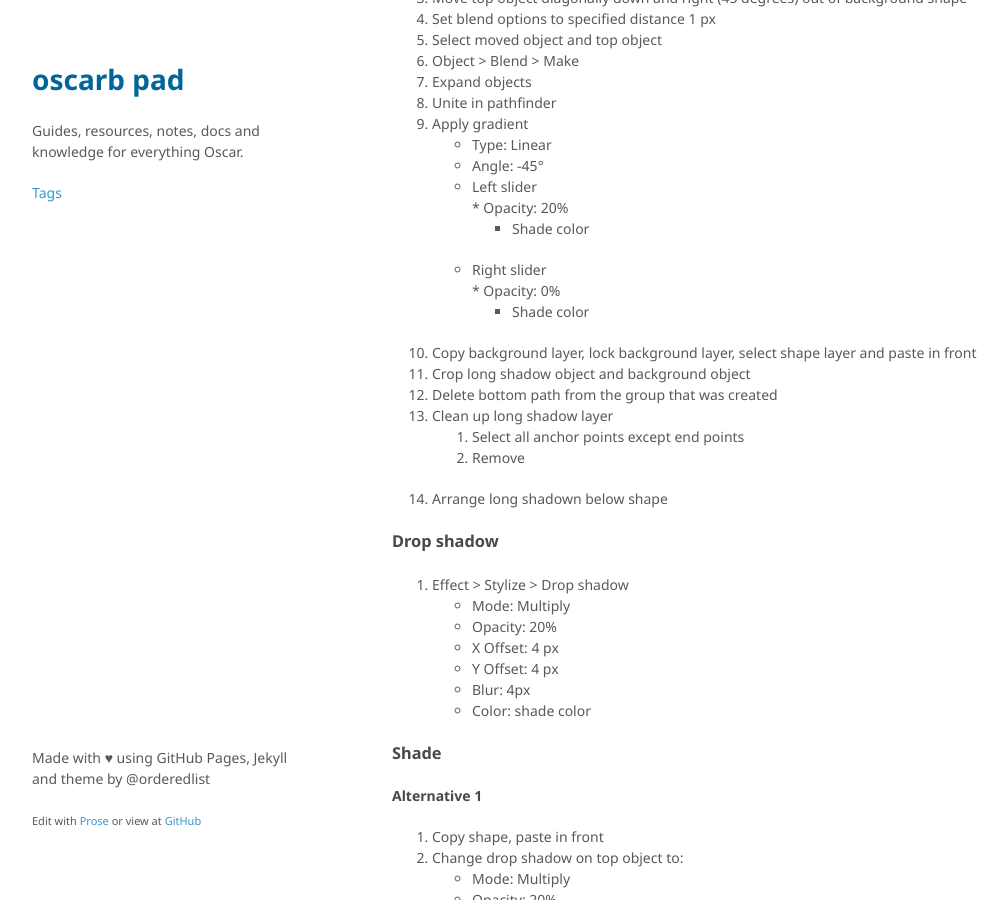
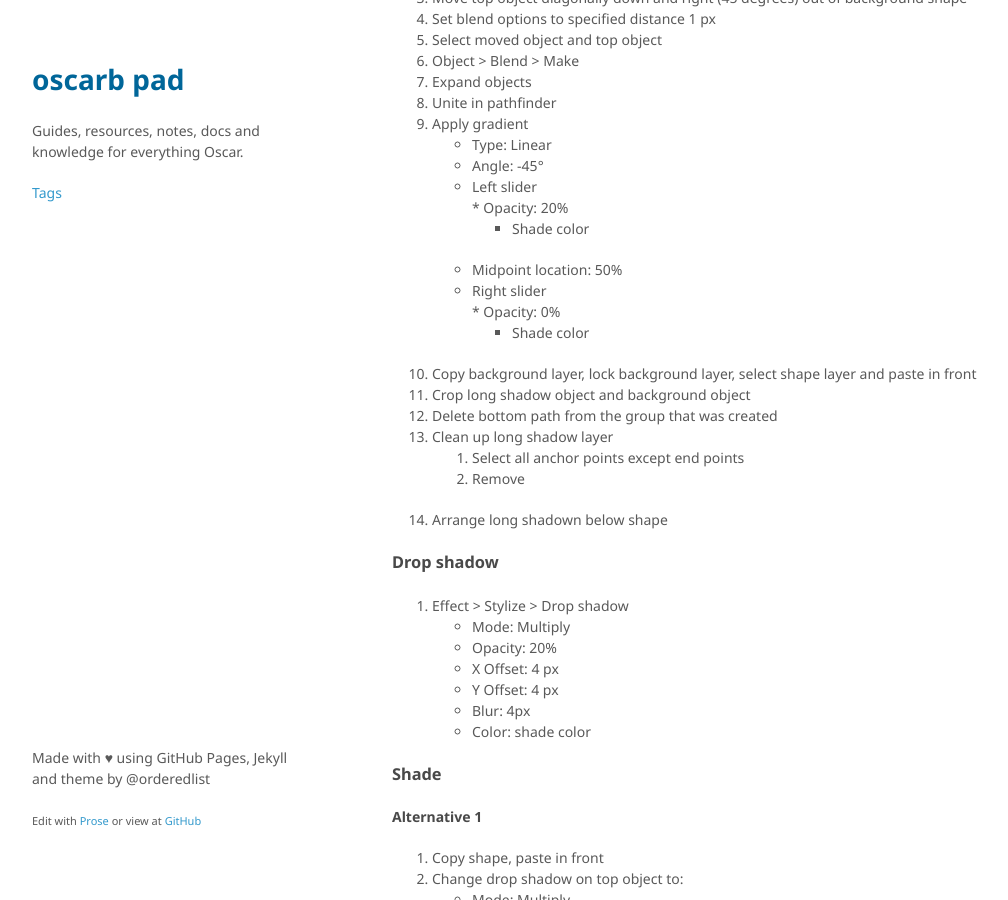
Before and after one commit to oscarb/pad, a Jekyll site: the page built from _docs/material-design-icon.md, in a window 1280 px wide and 900 px high, scrolled down 1323 px. Shown: the whole window, without its empty margins (128-1136 px from the left). Built offline with Jekyll 4.4.1, drawn with Linux system fonts in a browser that asks for light colours; some web fonts are replaced.

Commit message:
Created material-design-icon.md

```diff
--- a/_docs/material-design-icon.md
+++ b/_docs/material-design-icon.md
@@ -67,6 +67,7 @@ Apply tint and shade
     * Left slider
     	* Opacity: 20%
         * Shade color
+    * Midpoint location: 50%
     * Right slider
     	* Opacity: 0%
         * Shade color
```
